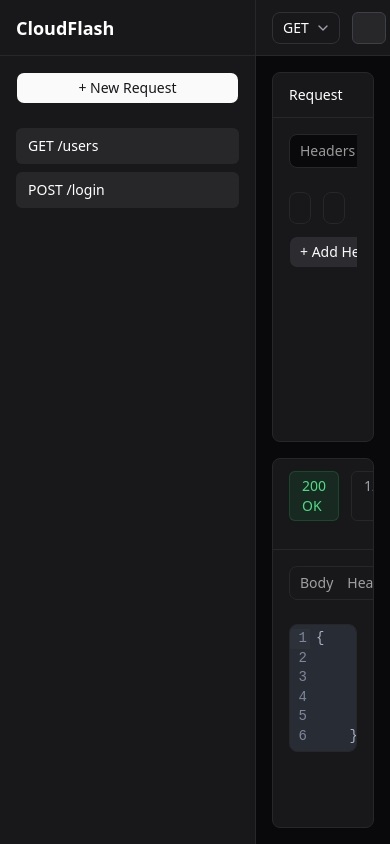
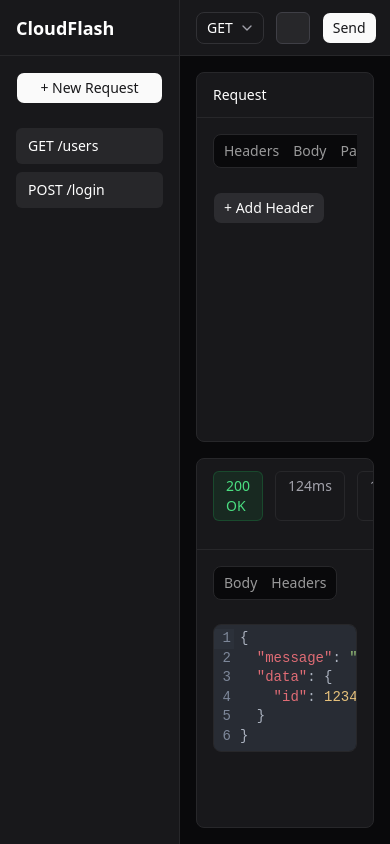
Before and after one commit to abh-i-navv/cloudflash-api, a React (Vite) app in the folder frontend/: page / in a window 390 px wide. Built offline with nearby package versions, Linux system fonts and the light colour scheme.

Commit message:
integrated zustand for state management and improved responsiveness of the application

```diff
--- a/frontend/src/App.tsx
+++ b/frontend/src/App.tsx
@@ -14,7 +14,7 @@
                 <div className="flex min-h-0 flex-1 flex-col overflow-hidden">
                     <TopBar />
 
-                    <main className="flex min-h-0 flex-1 flex-col overflow-hidden p-4">
+                    <main className="flex min-h-0 min-w-0 flex-1 flex-col overflow-hidden p-4">
                         <div className="flex min-h-0 flex-1 flex-col gap-4">
                             <section className="flex min-h-0 flex-1 flex-col overflow-hidden rounded-lg border border-zinc-800 bg-zinc-900">
                                 <div className="border-b border-zinc-800 px-4 py-3">
--- a/frontend/src/components/layout/SideBar.tsx
+++ b/frontend/src/components/layout/SideBar.tsx
@@ -2,7 +2,7 @@
 
 export default function SideBar() {
     return(
-        <aside className="flex h-full w-64 shrink-0 flex-col overflow-hidden border-r border-zinc-800 bg-zinc-900">
+        <aside className="flex h-full w-[20%] min-w-[180px]  max-w-[260px] shrink-0 flex-col overflow-hidden border-r border-zinc-800 bg-zinc-900">
 
         {/* Sidebar Header */}
         <div className="h-14 border-b border-zinc-800 flex items-center px-4">
--- a/frontend/src/components/layout/TopBar.tsx
+++ b/frontend/src/components/layout/TopBar.tsx
@@ -1,8 +1,13 @@
+import { useRequestStore } from "@/store/requestStore";
 import MethodSelector from "../request/MethodSelector";
 import { Button } from "../ui/button";
 import { Input } from "../ui/input";
 
 export default function TopBar() {
+  const url = useRequestStore((state) => state.url)
+
+  const setUrl = useRequestStore((state) => state.setUrl)
+
   return(
       <header className="flex h-14 shrink-0 items-center gap-3 border-b border-zinc-800 bg-zinc-900 px-4">
 
@@ -11,7 +16,7 @@
 
         {/* URL Input */}
 
-          <Input type="text" placeholder="Enter request URL..." className="flex-1 bg-zinc-800 border border-zinc-700 rounded-md hover:bg-zinc-700 px-4 py-2 text-sm outline-none"/>
+        <Input value={url} onChange={(e) => setUrl(e.target.value)} type="text" placeholder="Enter request URL..." className="flex-1 bg-zinc-800 border border-zinc-700 rounded-md hover:bg-zinc-700 px-4 py-2 text-sm outline-none"/>
 
         {/* Send Button */}
         <Button>Send</Button>
--- a/frontend/src/components/request/BodyEditor.tsx
+++ b/frontend/src/components/request/BodyEditor.tsx
@@ -1,9 +1,14 @@
 import { useState } from "react";
 import { Textarea } from "../ui/textarea";
 import JsonEditor from "./JsonEditor";
+import { useRequestStore } from "@/store/requestStore";
 
 export default function BodyEditor() {
-    const [body, setBody] = useState(`{"email": "abc@abc.com"}`)
+    // const [body, setBody] = useState(`{"email": "abc@abc.com"}`)
+
+    const body = useRequestStore((state) => state.body)
+
+    const setBody = useRequestStore((state) => state.setBody)
 
     return (
         <div className="flex h-full min-h-0 flex-1 flex-col overflow-hidden">
--- a/frontend/src/components/request/HeadersEditor.tsx
+++ b/frontend/src/components/request/HeadersEditor.tsx
@@ -1,6 +1,7 @@
 import { useState } from "react"
 import { Button } from "../ui/button"
 import { Input } from "../ui/input"
+import { useRequestStore } from "@/store/requestStore"
 
 type Header = {
   key: string
@@ -8,12 +9,15 @@
 }
 
 export default function HeadersEditor() {
-    const [headers, setHeaders] = useState<Header[]>([{key: "", value: ""}])
+    // const [headers, setHeaders] = useState<Header[]>([{key: "", value: ""}])
+
+    const headers = useRequestStore((state) => state.headers)
+    const setHeaders = useRequestStore((state) => state.setHeaders)
 
     function updateHeader(index: number, field: "key" | "value", value: string) {
         const newHeaders = [...headers]
 
-        newHeaders[index][field] = value
+        newHeaders[index] = {...newHeaders[index], [field]: value}
         setHeaders(newHeaders)
     }
 
@@ -29,8 +33,7 @@
     }
 
     function removeHeader(index: number){
-        const newHeaders = headers.filter((_, i) => i !== index)
-        setHeaders(newHeaders)
+        setHeaders(headers.filter((_,i) => i !== index))
     }
 
     return (
--- a/frontend/src/components/request/MethodSelector.tsx
+++ b/frontend/src/components/request/MethodSelector.tsx
@@ -1,4 +1,4 @@
-import * as React from "react"
+import { useRequestStore } from "@/store/requestStore"
 
 import {
   Select,
@@ -11,8 +11,13 @@
 } from "@/components/ui/select"
 
 export default function MethodSelector() {
+
+  const method = useRequestStore((state) => state.method)
+
+  const setMethod = useRequestStore((state) => state.setMethod)
+
   return (
-    <Select defaultValue="GET">
+    <Select value={method} onValueChange={setMethod}>
       <SelectTrigger className="w-24 ">
         <SelectValue />
       </SelectTrigger>
--- a/frontend/src/components/request/ParamsEditor.tsx
+++ b/frontend/src/components/request/ParamsEditor.tsx
@@ -1,6 +1,7 @@
 import { useState } from "react"
 import { Button } from "@/components/ui/button"
 import { Input } from "@/components/ui/input"
+import { useRequestStore } from "@/store/requestStore"
 
 type Param = {
   key: string
@@ -8,16 +9,22 @@
 }
 
 export default function ParamsEditor() {
-  const [params, setParams] = useState<Param[]>([])
+  // const [params, setParams] = useState<Param[]>([])
+
+  const params = useRequestStore((state) => state.params)
+  const setParams = useRequestStore((state) => state.setParams)
 
   function updateParam(
     index: number,
     field: "key" | "value",
     value: string
   ) {
-    const updated = [...params]
-    updated[index][field] = value
-    setParams(updated)
+    const newParams = [...params]
+
+    newParams[index] = {
+      ...newParams[index],[field]: value,
+    }
+    setParams(newParams)
   }
 
   function addParam() {
@@ -36,11 +43,7 @@
   }
 
   function removeParam(index: number) {
-    const updated = params.filter(
-      (_, i) => i !== index
-    )
-
-    setParams(updated)
+    setParams(params.filter((_,i) => i!== index))
   }
 
   return (
--- /dev/null
+++ b/frontend/src/components/response/ResponseHeaders.tsx
@@ -0,0 +1,29 @@
+import { useRequestStore } from "@/store/requestStore"
+
+const headers = {
+    "content-type": "application/json",
+    "cache-control": "no-cache",
+    "server": "nginx",
+}
+
+export default function ResponseHeaders() {
+    const responseHeaders = useRequestStore((state) => state.responseHeaders)
+
+    return (
+        <div className="flex flex-col gap-3">
+            {
+                responseHeaders.map( (header) => {
+                    return(<div className="flex items-center justify-between rounded-lg border border-zinc-800 bg-zinc-900 px-4 py-3">
+                        <div className="font-mono text-sm text-zinc-300">
+                            {header.key}
+                        </div>
+                        <div className="font-mono text-sm text-zinc-500">
+                            {header.value}
+                        </div>
+                    </div>)
+                } )
+            }
+
+        </div>
+    )
+}
--- a/frontend/src/components/response/ResponseMeta.tsx
+++ b/frontend/src/components/response/ResponseMeta.tsx
@@ -1,17 +1,24 @@
+import { useRequestStore } from "@/store/requestStore"
+
 export default function ResponseMeta() {
+  const responseStatus = useRequestStore((state) => state.responseStatus)
+  const responseTime = useRequestStore((state) => state.responseTime)
+  const responseSize = useRequestStore((state) => state.responseSize)
+
+
   return (
       <div className="flex gap-3 text-sm mb-4">
 
     <div className="px-3 py-1 rounded-md bg-green-500/10 text-green-400 border border-green-500/20">
-        200 OK
+      {responseStatus} OK
     </div>
 
     <div className="px-3 py-1 rounded-md bg-zinc-900 border border-zinc-800 text-zinc-400">
-        124ms
+      {responseTime}ms
     </div>
 
     <div className="px-3 py-1 rounded-md bg-zinc-900 border border-zinc-800 text-zinc-400">
-        1.2KB
+      {responseSize}
     </div>
   </div>
   )
--- a/frontend/src/components/response/ResponseTabs.tsx
+++ b/frontend/src/components/response/ResponseTabs.tsx
@@ -6,6 +6,7 @@
 } from "@/components/ui/tabs"
 
 import ResponseViewer from "./ResponseViewer"
+import ResponseHeaders from "./ResponseHeaders"
 
 export default function ResponseTabs() {
   return (
@@ -13,7 +14,7 @@
       defaultValue="body"
       className="h-full flex flex-col min-h-0"
     >
-      <TabsList className="w-fit bg-zinc-900 border border-zinc-800">
+      <TabsList className="w-fit border border-zinc-800 bg-zinc-950">
         <TabsTrigger value="body">
           Body
         </TabsTrigger>
@@ -34,7 +35,7 @@
         value="headers"
         className="flex-1 mt-4"
       >
-        Response headers
+        <ResponseHeaders />
       </TabsContent>
     </Tabs>
   )
--- a/frontend/src/components/response/ResponseViewer.tsx
+++ b/frontend/src/components/response/ResponseViewer.tsx
@@ -1,16 +1,12 @@
+import { useRequestStore } from "@/store/requestStore"
 import JsonEditor from "../request/JsonEditor"
 
 export default function ResponseViewer() {
-    const response = `{
-        "message": "success",
-        "data": {
-            "id": 1
-        }
-    }`
+    const responseBody = useRequestStore((state) => state.responseBody)
 
     return (
         <div className="flex-1 min-h-0">
-            <JsonEditor value={response} editable={false} />
+            <JsonEditor value={responseBody} editable={false} />
         </div>
     )
 }
--- /dev/null
+++ b/frontend/src/store/requestStore.ts
@@ -0,0 +1,125 @@
+import { create } from "zustand"
+
+type Header = {
+    key: string
+    value: string
+}
+
+type Param = {
+    key: string
+    value: string
+}
+
+type ResponseHeader = {
+  key: string
+  value: string
+}
+
+type RequestStore = {
+    //request state
+    method: string
+    url: string
+    body: string
+
+    headers: Header[]
+    params: Param[]
+
+    setMethod: (method: string) => void
+    setUrl: (url: string) => void
+    setBody: (body: string) => void
+
+    setHeaders: (headers: Header[]) => void
+    setParams: (params: Param[]) => void
+
+    //response state
+    responseBody: string
+
+    responseStatus: number
+
+    responseTime: number
+
+    responseSize: string
+
+    responseHeaders: ResponseHeader[]
+
+    setResponseBody: (body: string) => void
+
+    setResponseStatus: (status: number) => void
+
+    setResponseTime: (time: number) => void
+
+    setResponseSize: (size: string) => void
+
+    setResponseHeaders: (headers: ResponseHeader[]) => void
+}
+
+export const useRequestStore = create<RequestStore>((set) => ({
+    //request state
+
+    method: "GET",
+    url: "",
+
+    body: `{
+    "email": "abc@abc.com"
+    }`,
+
+    headers: [],
+
+    params: [],
+
+    setMethod: (method) =>
+      set({ method }),
+
+    setUrl: (url) =>
+      set({ url }),
+
+    setBody: (body) =>
+      set({ body }),
+
+    setHeaders: (headers) =>
+      set({ headers }),
+
+    setParams: (params) =>
+      set({ params }),
+
+    //response state
+
+    responseBody: JSON.stringify(
+        {
+            message: "success",
+            data: {
+            id: 12345,
+            },
+        },
+        null,
+        2
+    ),
+
+    responseStatus: 200,
+
+    responseTime: 124,
+
+    responseSize: "1.2KB",
+
+    responseHeaders: [
+        {
+            key: "content-type",
+            value:"application/json",
+        },
+        {
+            key:"server",
+            value: "nginx"
+        }
+    ],
+
+    setResponseBody: (responseBody) =>set({ responseBody }),
+
+    setResponseStatus: (responseStatus) =>set({ responseStatus }),
+
+    setResponseTime: (responseTime) =>set({ responseTime }),
+
+    setResponseSize: (responseSize) =>set({ responseSize }),
+
+    setResponseHeaders: (responseHeaders) =>set({ responseHeaders }),
+
+}))
```
Also changed, not shown: 1 other file (tests, documents, lock files or other folders). Lines whose indentation alone changed are shown as unchanged.
